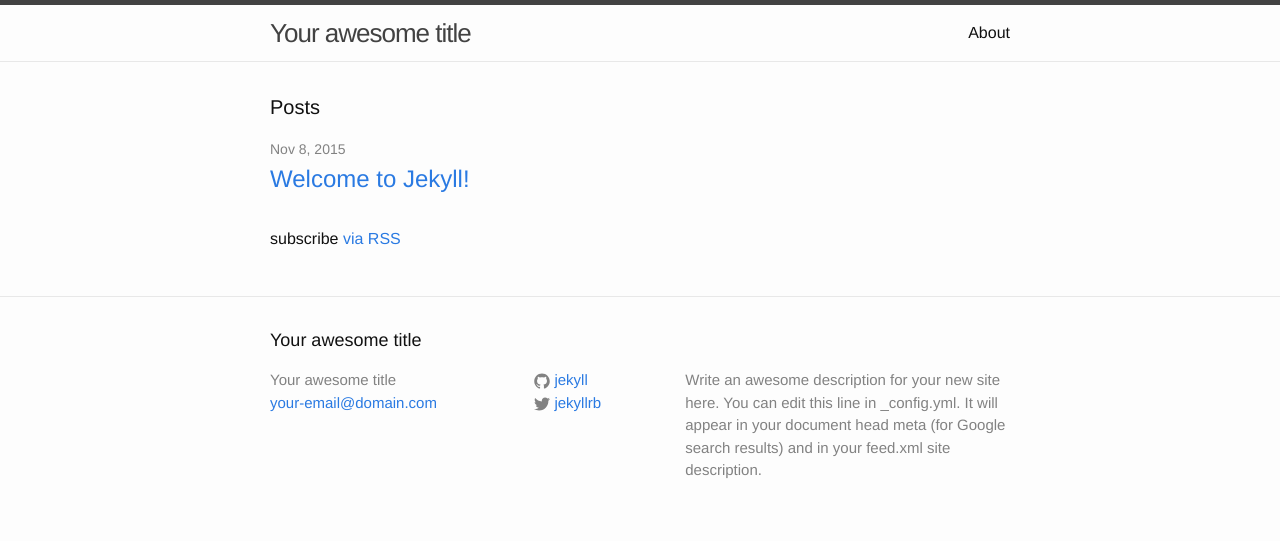
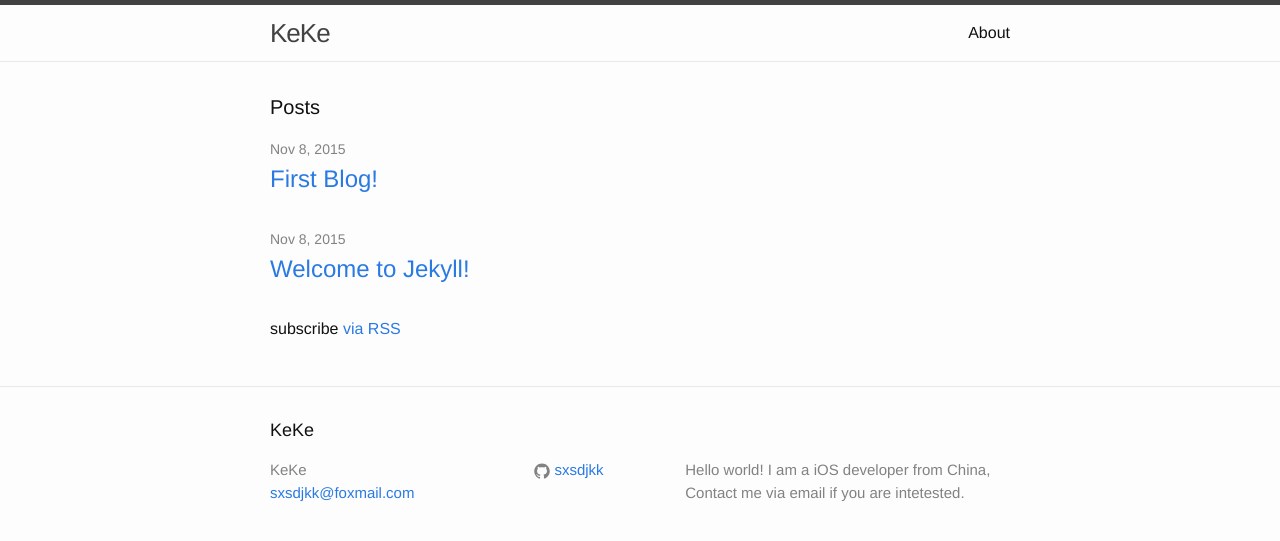
Before and after one commit to sxsdjkk/sxsdjkk.github.io, a Jekyll site: the page built from index.html, in a window 1280 px wide. Shown: the top 541 px of the page. Built offline with Jekyll 4.4.1, drawn with Linux system fonts in a browser that asks for light colours.

Commit message:
first blog by jekyll

```diff
--- a/_config.yml
+++ b/_config.yml
@@ -6,16 +6,16 @@
 # 'jekyll serve'. If you change this file, please restart the server process.
 
 # Site settings
-title: Your awesome title
-email: your-email@domain.com
+title: KeKe
+email: sxsdjkk@foxmail.com
 description: > # this means to ignore newlines until "baseurl:"
-  Write an awesome description for your new site here. You can edit this
-  line in _config.yml. It will appear in your document head meta (for
-  Google search results) and in your feed.xml site description.
+  Hello world!
+  I am a iOS developer from China,
+  Contact me via email if you are intetested.
 baseurl: "" # the subpath of your site, e.g. /blog
-url: "http://yourdomain.com" # the base hostname & protocol for your site
-twitter_username: jekyllrb
-github_username:  jekyll
+url: "http://blog.sina.com.cn/u/2099475323" # the base hostname & protocol for your site
+# twitter_username: jekyllrb
+github_username:  sxsdjkk
 
 # Build settings
 markdown: kramdown
```
Also changed, not shown: _posts/2015-11-09-first-blog.md (added, +20 -0 lines).
